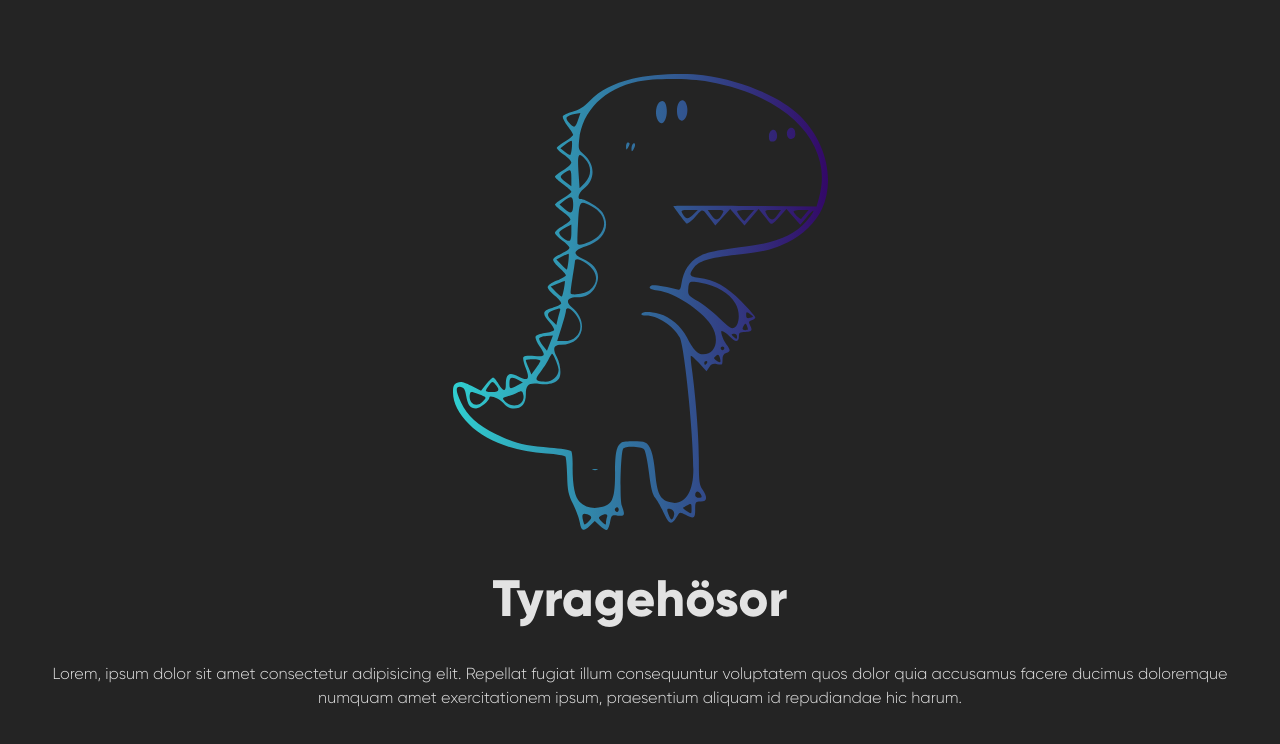
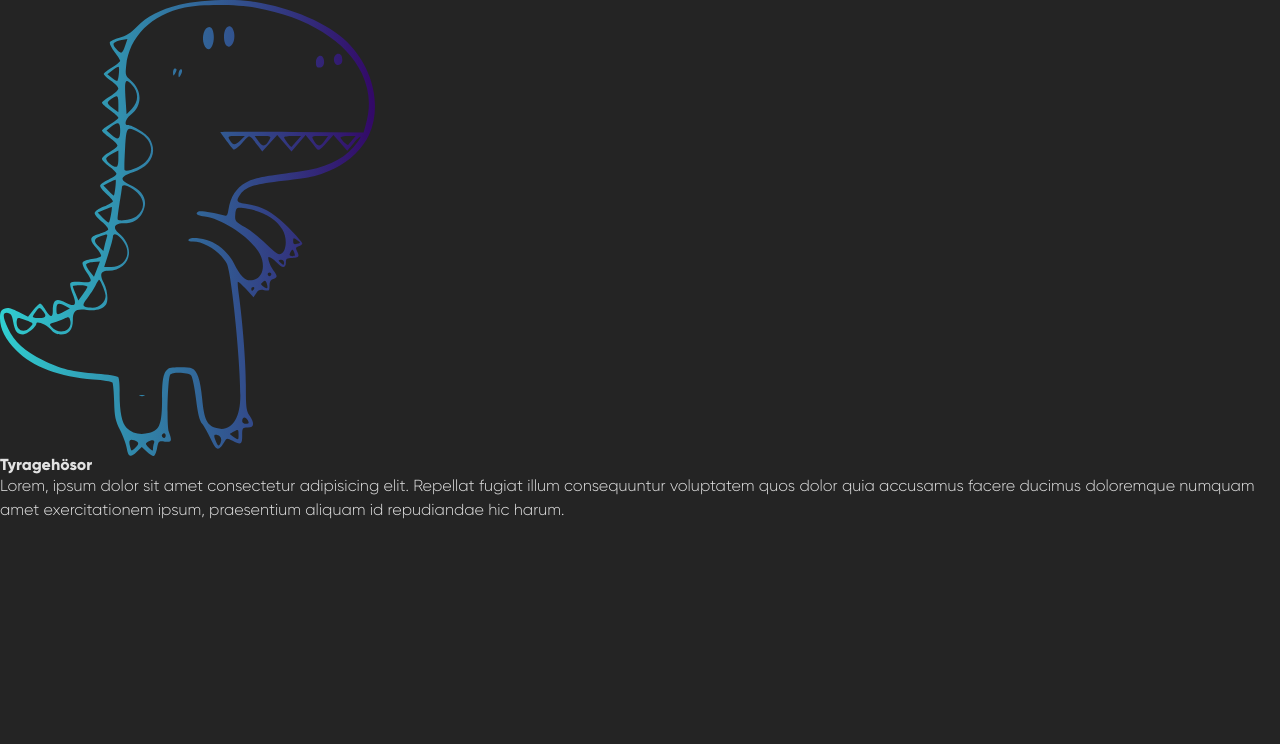
Before and after one commit to HenriBresteau/tyragehosor, a React (Vite) app: page / in a window 1280 px wide. Shown: the top 744 px of the page. Built offline with nearby package versions, Linux system fonts and the light colour scheme.

Commit message:
Add tailwind + heroicons

```diff
--- a/package.json
+++ b/package.json
@@ -9,6 +9,8 @@
     "preview": "vite preview"
   },
   "dependencies": {
+    "@headlessui/react": "^1.7.4",
+    "@heroicons/react": "^2.0.13",
     "react": "^18.2.0",
     "react-dom": "^18.2.0"
   },
@@ -16,6 +18,9 @@
     "@types/react": "^18.0.24",
     "@types/react-dom": "^18.0.8",
     "@vitejs/plugin-react": "^2.2.0",
+    "autoprefixer": "^10.4.13",
+    "postcss": "^8.4.19",
+    "tailwindcss": "^3.2.4",
     "vite": "^3.2.3"
   }
 }
--- /dev/null
+++ b/postcss.config.cjs
@@ -0,0 +1,6 @@
+module.exports = {
+  plugins: {
+    tailwindcss: {},
+    autoprefixer: {},
+  },
+}
--- a/src/App.css
+++ b/src/App.css
@@ -1,6 +1,6 @@
-#root {
+/* #root {
   max-width: 1280px;
   margin: 0 auto;
   padding: 2rem;
   text-align: center;
-}
+} */
--- a/src/index.css
+++ b/src/index.css
@@ -24,45 +24,15 @@
   -moz-osx-font-smoothing: grayscale;
   -webkit-text-size-adjust: 100%;
 }
-
-a {
-  font-weight: 500;
-  color: #646cff;
-  text-decoration: inherit;
+@tailwind base;
+@tailwind components;
+@tailwind utilities;
+@layer components {
+  .text-gradient {
+    @apply text-transparent bg-clip-text bg-gradient-to-r from-[#30CFD0] to-[#330867];
+  }
 }
-a:hover {
-  color: #535bf2;
-}
-
-body {
-  margin: 0;
-  display: flex;
-  place-items: center;
-  min-width: 320px;
-  min-height: 100vh;
-}
-
 h1 {
   font-family: GilroyB;
-  font-size: 3.2em;
   line-height: 1.1;
 }
-
-button {
-  border-radius: 8px;
-  border: 1px solid transparent;
-  padding: 0.6em 1.2em;
-  font-size: 1em;
-  font-weight: 500;
-  font-family: inherit;
-  background-color: #1a1a1a;
-  cursor: pointer;
-  transition: border-color 0.25s;
-}
-button:hover {
-  border-color: #646cff;
-}
-button:focus,
-button:focus-visible {
-  outline: 4px auto -webkit-focus-ring-color;
-}
--- /dev/null
+++ b/tailwind.config.cjs
@@ -0,0 +1,8 @@
+/** @type {import('tailwindcss').Config} */
+module.exports = {
+  content: ["./index.html", "./src/**/*.{js,jsx}"],
+  theme: {
+    extend: {},
+  },
+  plugins: [],
+};
```
Also changed, not shown: 1 other file (tests, documents, lock files or other folders).
